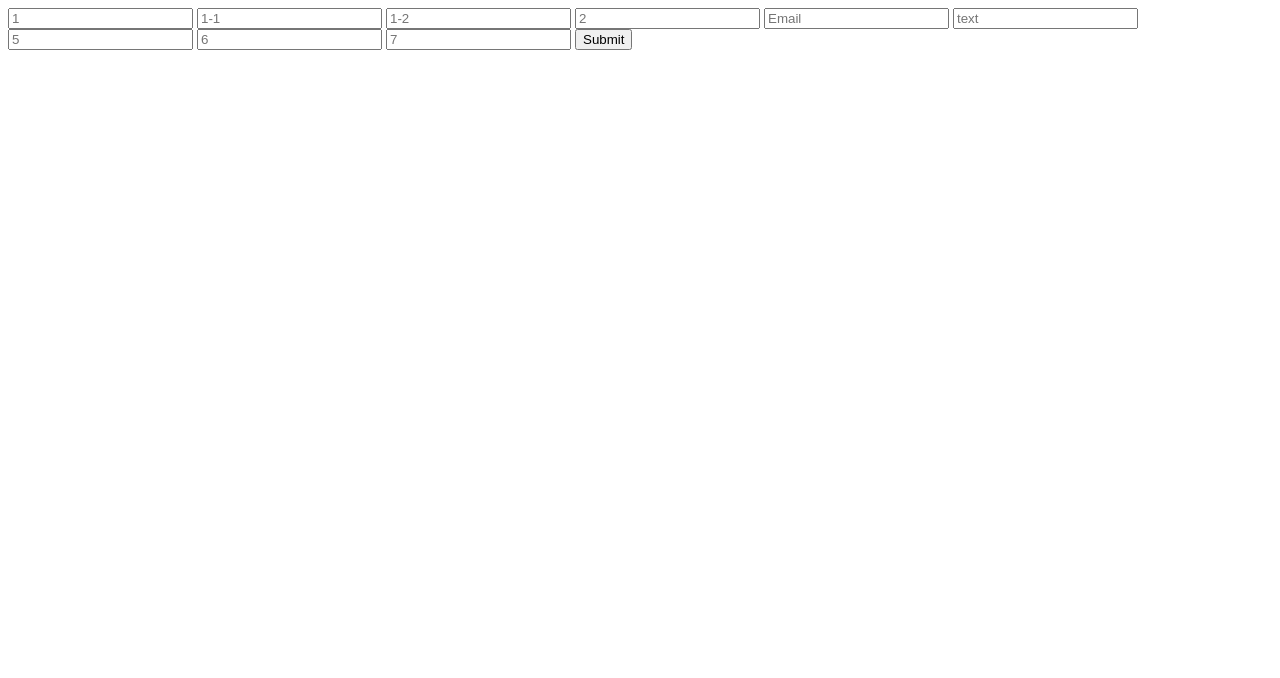
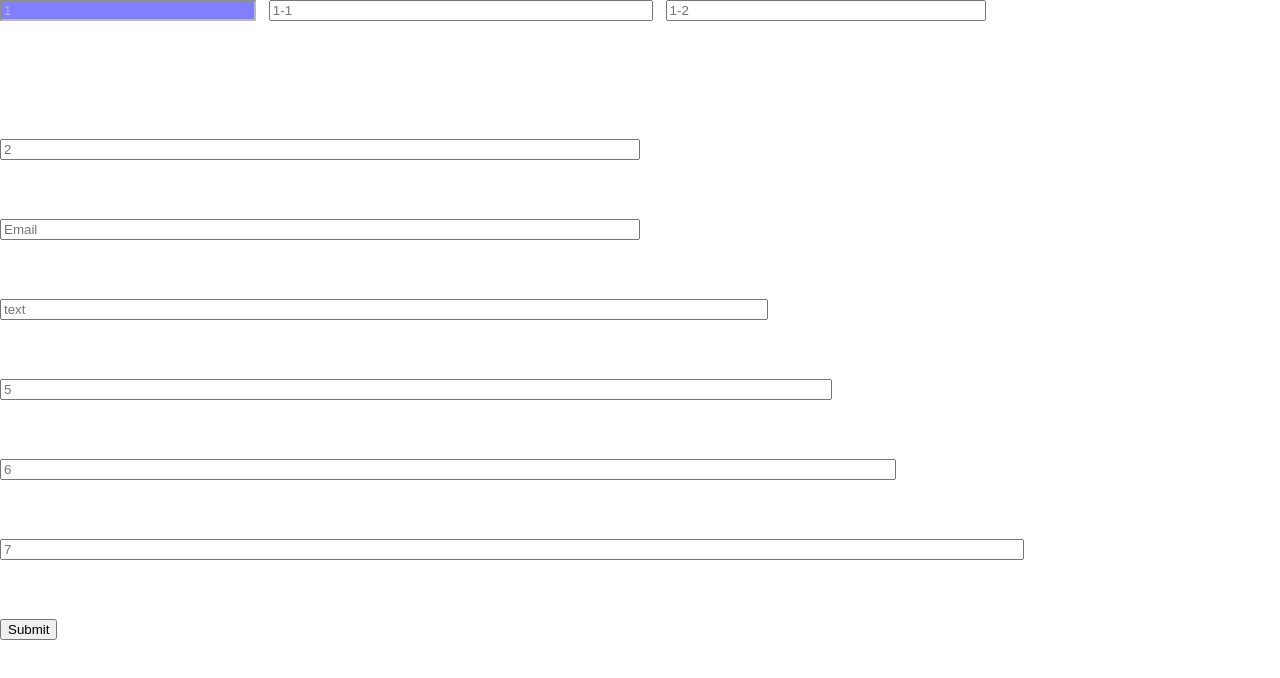
Before and after one commit to leonardo403/input.css, a plain HTML site: page index.html in a window 1280 px wide. Drawn offline with Linux system fonts and the light colour scheme.

Commit message:
Update index.html

```diff
--- a/index.html
+++ b/index.html
@@ -1,3 +1,10 @@
+<html>
+<head>
+  <link rel="stylesheet" href="input_styles.css">
+</head>
+<body>
+
+
 <input type="text" placeholder="1" class="input" data-columns="1">
 <input type="text" placeholder="1-1" data-columns="1-1">
 <input type="text" placeholder="1-2" data-columns="1-2">
@@ -8,3 +15,6 @@
 <input type="text" placeholder="6" data-columns="6">
 <input type="text" placeholder="7" data-columns="7">
 <input type="submit" value="Submit" data-columns="submit">
+
+  </body>
+</html>
```
